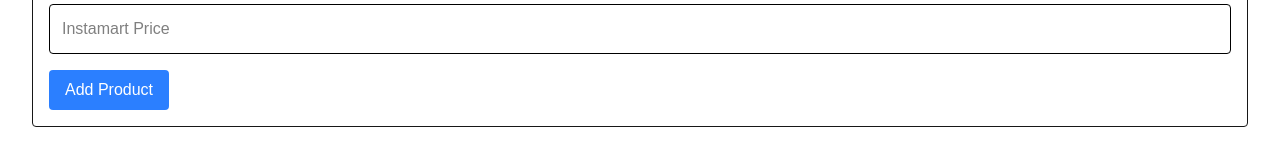
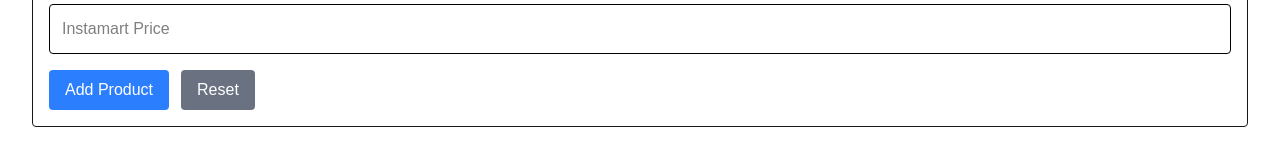
Before and after one commit to Vaibhavi746/quickcart, a Next.js app: page / in a window 1280 px wide. Shown: the part 452-609 px from the top of the page. Built offline with nearby package versions, Linux system fonts and the light colour scheme; no server answers; the database is empty.

Commit message:
Added validation and reset form functionality

```diff
--- a/src/app/page.tsx
+++ b/src/app/page.tsx
@@ -70,6 +70,16 @@
         },
       ]);
     }
+  }
+
+  function resetForm(){
+     setProductName("");
+     setCategory("");
+     setBlinkitPrice("");
+     setZeptoPrice("");
+     setInstamartPrice("");
+     setMessage("");
+     setEditingId(null);
   }
 
   function increaseQuantity(id: number) {
@@ -160,6 +170,13 @@
   }
 
   async function addNewProduct(){
+    if(
+     !productName || !category || Number(blinkitPrice)<=0 ||
+     Number(zeptoPrice)<=0 || Number(instamartPrice)<=0
+    ){
+    setMessage("Please fill all the fields with valid values");
+    return;
+    }
     const response = await fetch("/api/products",{
       method: "POST",
     headers:{ "Content-Type" : "application/json",},
@@ -176,6 +193,7 @@
   setMessage(data.message);
   await fetchProducts();
   setProductName("");
+  setCategory("");
   setBlinkitPrice("");
   setZeptoPrice("");
   setInstamartPrice("");
@@ -306,6 +324,11 @@
               className="bg-blue-500 text-white px-4 py-2 rounded">
                 {editingId ? "Update Product" : "Add Product"}
             </button>
+            <button
+              onClick={resetForm}
+              className="bg-gray-500 text-white px-4 py-2 rounded ml-3">
+                Reset
+              </button>
       </div>
       <input
         type="text"
```
